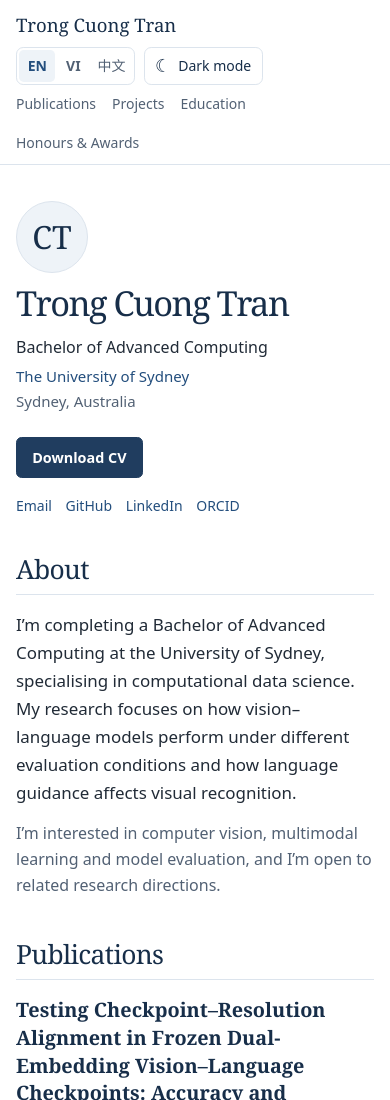
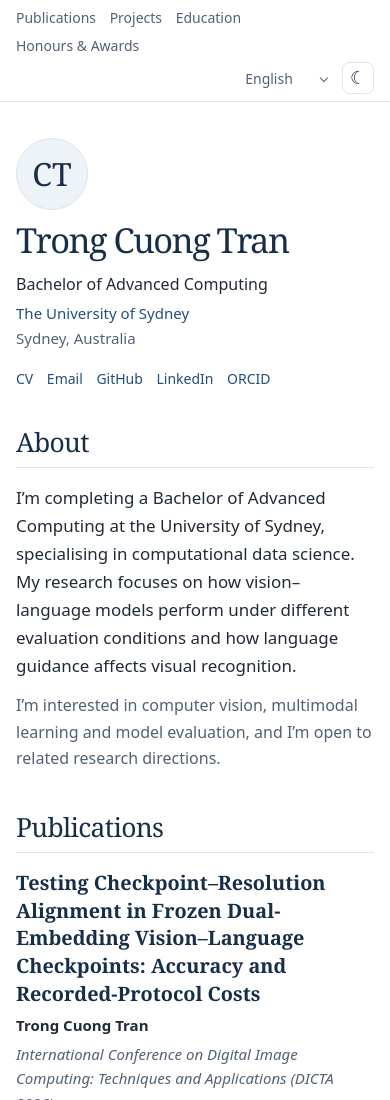
Before and after one commit to cuongisme04/academic-portfolio, a plain HTML site: page index.html in a window 390 px wide. Shown: the top 1100 px of the page. Drawn offline with Linux system fonts and the light colour scheme.

Commit message:
Simplify portfolio header and CV link

```diff
--- a/assets/site.css
+++ b/assets/site.css
@@ -8,8 +8,6 @@
   --accent: #234e7d;
   --line: #dce4ed;
   --wash: #eef3f8;
-  --button: #203d5f;
-  --button-text: #fff;
   --serif: Georgia, 'Times New Roman', 'Songti SC', 'Noto Serif CJK SC', serif;
   --sans: system-ui, -apple-system, BlinkMacSystemFont, 'Helvetica Neue', sans-serif;
 }
@@ -22,31 +20,30 @@
   --accent: #a9ccf5;
   --line: #374557;
   --wash: #243244;
-  --button: #b9d6f6;
-  --button-text: #152940;
 }
 *, *::before, *::after { box-sizing: border-box; }
 body { margin: 0; background: var(--bg); color: var(--text); font: 1rem/1.65 var(--sans); }
 a { color: var(--accent); text-underline-offset: .22em; }
 a:hover { text-decoration-thickness: .13em; }
 button { font: inherit; color: inherit; cursor: pointer; }
-a:focus-visible, button:focus-visible { outline: 2px solid var(--accent); outline-offset: 4px; }
+a:focus-visible, button:focus-visible, select:focus-visible { outline: 2px solid var(--accent); outline-offset: 4px; }
 [hidden] { display: none !important; }
 .skip { position: fixed; inset: .5rem auto auto .75rem; z-index: 10; background: var(--bg); padding: .4rem .65rem; transform: translateY(-200%); }
 .skip:focus { transform: none; }
 
 .topbar { border-bottom: 1px solid var(--line); }
 .top-inner, .wrapper { max-width: 73rem; padding-inline: 2.5rem; margin-inline: auto; }
-.top-inner { display: flex; align-items: center; gap: 2rem; min-height: 4.4rem; }
-.wordmark { font-family: var(--serif); font-size: 1.16rem; color: var(--heading); text-decoration: none; white-space: nowrap; }
+.top-inner { display: flex; align-items: center; gap: 1.5rem; min-height: 3.6rem; }
 .main-nav, .preferences { display: flex; align-items: center; gap: 1.25rem; }
-.main-nav { margin-inline-start: auto; flex-wrap: wrap; }
+.main-nav { margin-inline-end: auto; flex-wrap: wrap; }
 .main-nav a { font-size: .875rem; color: var(--muted); text-decoration: none; }
 .main-nav a:hover { text-decoration: underline; }
 .preferences { gap: .55rem; flex-shrink: 0; }
-.language { display: flex; align-items: center; padding: .15rem; border: 1px solid var(--line); border-radius: .45rem; }
-.language button { background: transparent; border: 0; border-radius: .3rem; min-width: 2.25rem; min-height: 2rem; color: var(--muted); font-size: .875rem; font-weight: 550; }
-.language button[aria-pressed="true"], .language button:hover { background: var(--wash); color: var(--accent); }
+.language { position: relative; color: var(--muted); }
+.language select { appearance: none; display: block; width: 5.9rem; min-height: 2rem; padding: .2rem 1.25rem .2rem .4rem; border: 0; border-radius: .3rem; background: transparent; color: inherit; font: inherit; font-size: .875rem; cursor: pointer; }
+.language select:hover { background: var(--wash); }
+.language select option { background: var(--bg); color: var(--text); }
+.language::after { content: ""; position: absolute; inset: calc(50% - .22rem) .42rem auto auto; width: .36rem; height: .36rem; border-right: 1px solid currentColor; border-bottom: 1px solid currentColor; transform: rotate(45deg); pointer-events: none; }
 .appearance { display: inline-flex; gap: .45rem; align-items: center; min-height: 2.42rem; padding: .3rem .65rem; color: var(--heading); background: transparent; border: 1px solid var(--line); border-radius: .45rem; font-size: .875rem; white-space: nowrap; }
 .appearance:hover { background: var(--wash); }
 .mode-icon { font-size: 1.12rem; line-height: 1; }
@@ -62,8 +59,6 @@ h1 { font-size: clamp(2.15rem, 3.4vw, 3.5rem); line-height: 1.06; letter-spacing
 .profile-detail { margin: 0; color: var(--muted); font-size: .94rem; }
 .profile-detail a { text-decoration: none; }
 .profile-detail a:hover { text-decoration: underline; }
-.cv-button { display: inline-block; margin-top: 1.45rem; padding: .48rem .95rem; border: 1px solid var(--button); border-radius: .35rem; background: var(--button); color: var(--button-text); font-size: .9rem; font-weight: 650; text-decoration: none; }
-.cv-button:hover { text-decoration: underline; }
 .profile-links { display: flex; gap: .55rem .85rem; flex-wrap: wrap; margin-top: 1rem; font-size: .875rem; }
 .profile-links a { text-decoration: none; }
 .profile-links a:hover { text-decoration: underline; }
@@ -99,9 +94,12 @@ footer { border-top: 1px solid var(--line); display: flex; justify-content: spac
   .wrapper { gap: 2rem; }
 }
 @media (max-width: 43rem) {
-  .top-inner { min-height: auto; flex-wrap: wrap; justify-content: space-between; padding-block: .6rem; gap: .4rem .75rem; }
+  .top-inner { min-height: 3rem; flex-wrap: wrap; padding-block: .4rem; gap: .3rem .75rem; }
   .top-inner, .wrapper { padding-inline: 1rem; }
-  .main-nav { order: 1; flex-basis: 100%; margin: 0; gap: 1rem; flex-wrap: wrap; }
+  .main-nav { flex: 1 1 18rem; margin: 0; gap: .3rem .85rem; }
+  .preferences { margin-inline-start: auto; }
+  .appearance { justify-content: center; min-height: 2rem; min-width: 2rem; padding: 0; }
+  .appearance-label { display: none; }
   .wrapper { display: block; padding-top: 2.25rem; }
   .profile { position: static; margin-bottom: 2.3rem; }
   .monogram { width: 4.5rem; height: 4.5rem; margin-bottom: .8rem; }
@@ -109,7 +107,7 @@ footer { border-top: 1px solid var(--line); display: flex; justify-content: spac
   .records div { grid-template-columns: 1fr; gap: .1rem; }
 }
 @media print {
-  .topbar, .skip, .cv-button { display: none; }
+  .topbar, .skip, .cv-link { display: none; }
   .wrapper { display: block; max-width: none; padding: 0; }
   .profile { position: static; }
   .publication { break-inside: avoid; }
--- a/assets/site.js
+++ b/assets/site.js
@@ -1,18 +1,18 @@
 const root = document.documentElement;
 const appearance = document.querySelector('#appearance');
-const languageButtons = document.querySelectorAll('[data-lang]');
+const languageSelect = document.querySelector('#site-language');
 
 const translations = {
   en: {
     dark: 'Dark mode', light: 'Light mode', nav: 'Main navigation',
-    language: 'Language', profiles: 'Contact and profiles',
+    language: 'Language', profiles: 'Contact and profiles', cvDownload: 'Download CV',
   },
   vi: {
     skip: 'Chuyển đến nội dung', dark: 'Giao diện tối', light: 'Giao diện sáng',
     nav: 'Điều hướng chính', language: 'Ngôn ngữ', profiles: 'Liên hệ và hồ sơ',
     publications: 'Công bố khoa học', projects: 'Dự án', education: 'Học vấn', awards: 'Danh hiệu và giải thưởng',
     degree: 'Cử nhân Điện toán Nâng cao', university: 'Đại học Sydney',
-    location: 'Sydney, Úc', cv: 'Tải CV (tiếng Anh)', email: 'Email', about: 'Giới thiệu',
+    location: 'Sydney, Úc', cv: 'CV', cvDownload: 'Tải CV (tiếng Anh)', email: 'Email', about: 'Giới thiệu',
     bio: 'Tôi đang hoàn thành chương trình Cử nhân Điện toán Nâng cao tại Đại học Sydney, chuyên ngành Khoa học Dữ liệu Tính toán. Tôi nghiên cứu hiệu năng của các mô hình thị giác–ngôn ngữ trong những điều kiện đánh giá khác nhau và ảnh hưởng của tín hiệu ngôn ngữ đến khả năng nhận dạng hình ảnh.',
     interest: 'Tôi quan tâm đến thị giác máy tính, học đa phương thức và đánh giá mô hình, đồng thời sẵn sàng tìm hiểu các hướng nghiên cứu liên quan.',
     dictaStatus: 'Đã được chấp nhận',
@@ -45,7 +45,7 @@ const translations = {
     nav: '主导航', language: '语言', profiles: '联系方式与个人主页',
     publications: '学术论文', projects: '项目', education: '教育经历', awards: '荣誉与奖项',
     degree: '高级计算学士', university: '悉尼大学',
-    location: '澳大利亚悉尼', cv: '下载英文简历', email: '电子邮件', about: '个人简介',
+    location: '澳大利亚悉尼', cv: '简历', cvDownload: '下载英文简历', email: '电子邮件', about: '个人简介',
     bio: '我正在悉尼大学攻读高级计算学士学位，主修计算数据科学。我的研究关注视觉语言模型在不同评估条件下的表现，以及语言引导对视觉识别的影响。',
     interest: '我的研究兴趣包括计算机视觉、多模态学习和模型评估，我也愿意探索相关方向。',
     dictaStatus: '已录用',
@@ -95,7 +95,7 @@ function setLanguage(next) {
   document.title = 'Trong Cuong Tran | ' + ({ en: 'Academic Portfolio', vi: 'Hồ sơ học thuật', 'zh-Hans': '学术主页' })[language];
   for (const element of textElements) element.textContent = copy[element.dataset.copy];
   for (const element of labelElements) element.setAttribute('aria-label', copy[element.dataset.label]);
-  for (const button of languageButtons) button.setAttribute('aria-pressed', String(button.dataset.lang === language));
+  languageSelect.value = language;
   updateThemeControl();
 }
 
@@ -109,12 +109,10 @@ function updateThemeControl() {
   document.querySelector('meta[name="theme-color"]').content = dark ? '#151b24' : '#ffffff';
 }
 
-for (const button of languageButtons) {
-  button.addEventListener('click', () => {
-    setLanguage(button.dataset.lang);
-    savePreference('academic-language', language);
-  });
-}
+languageSelect.addEventListener('change', () => {
+  setLanguage(languageSelect.value);
+  savePreference('academic-language', language);
+});
 appearance.addEventListener('click', () => {
   root.dataset.theme = root.dataset.theme === 'dark' ? 'light' : 'dark';
   savePreference('academic-theme', root.dataset.theme);
--- a/index.html
+++ b/index.html
@@ -11,14 +11,13 @@
       if (localStorage.getItem('academic-theme') === 'dark') document.documentElement.dataset.theme = 'dark';
     } catch {}
   </script>
-  <link rel="stylesheet" href="./assets/site.css">
-  <script src="./assets/site.js" defer></script>
+  <link rel="stylesheet" href="./assets/site.css?v=2">
+  <script src="./assets/site.js?v=2" defer></script>
 </head>
 <body>
   <a class="skip" href="#main" data-copy="skip">Skip to content</a>
   <header class="topbar">
     <div class="top-inner">
-      <a class="wordmark" href="./">Trong Cuong Tran</a>
       <nav class="main-nav" aria-label="Main navigation" data-label="nav">
         <a href="#publications" data-copy="publications">Publications</a>
         <a href="#projects" data-copy="projects">Projects</a>
@@ -26,13 +25,15 @@
         <a href="#awards" data-copy="awards">Honours &amp; Awards</a>
       </nav>
       <div class="preferences">
-        <div class="language" role="group" aria-label="Language" data-label="language">
-          <button type="button" data-lang="en" lang="en" aria-label="English" aria-pressed="true">EN</button>
-          <button type="button" data-lang="vi" lang="vi" aria-label="Tiếng Việt" aria-pressed="false">VI</button>
-          <button type="button" data-lang="zh-Hans" lang="zh-Hans" aria-label="简体中文" aria-pressed="false">中文</button>
+        <div class="language">
+          <select id="site-language" aria-label="Language" data-label="language">
+            <option value="en" lang="en">English</option>
+            <option value="vi" lang="vi">Tiếng Việt</option>
+            <option value="zh-Hans" lang="zh-Hans">简体中文</option>
+          </select>
         </div>
         <button id="appearance" class="appearance" type="button" aria-label="Dark mode" aria-pressed="false">
-          <span aria-hidden="true" class="mode-icon"></span><span data-copy="dark">Dark mode</span>
+          <span aria-hidden="true" class="mode-icon"></span><span class="appearance-label" data-copy="dark">Dark mode</span>
         </button>
       </div>
     </div>
@@ -44,8 +45,8 @@
       <h1 id="name">Trong Cuong Tran</h1>
       <p class="degree" data-copy="degree">Bachelor of Advanced Computing</p>
       <p class="profile-detail"><a href="https://www.sydney.edu.au/" data-copy="university">The University of Sydney</a><br><span data-copy="location">Sydney, Australia</span></p>
-      <a class="cv-button" href="./assets/Trong_Cuong_Tran_CV.pdf" download data-copy="cv">Download CV</a>
       <div class="profile-links" aria-label="Contact and profiles" data-label="profiles" role="group">
+        <a class="cv-link" href="./assets/Trong_Cuong_Tran_CV.pdf" download aria-label="Download CV" data-label="cvDownload" data-copy="cv">CV</a>
         <a href="mailto:ttra0551@uni.sydney.edu.au" data-copy="email">Email</a>
         <a href="https://github.com/cuongisme04">GitHub</a>
         <a href="https://au.linkedin.com/in/trong-cuong-tran-b9b088248">LinkedIn</a>
```
